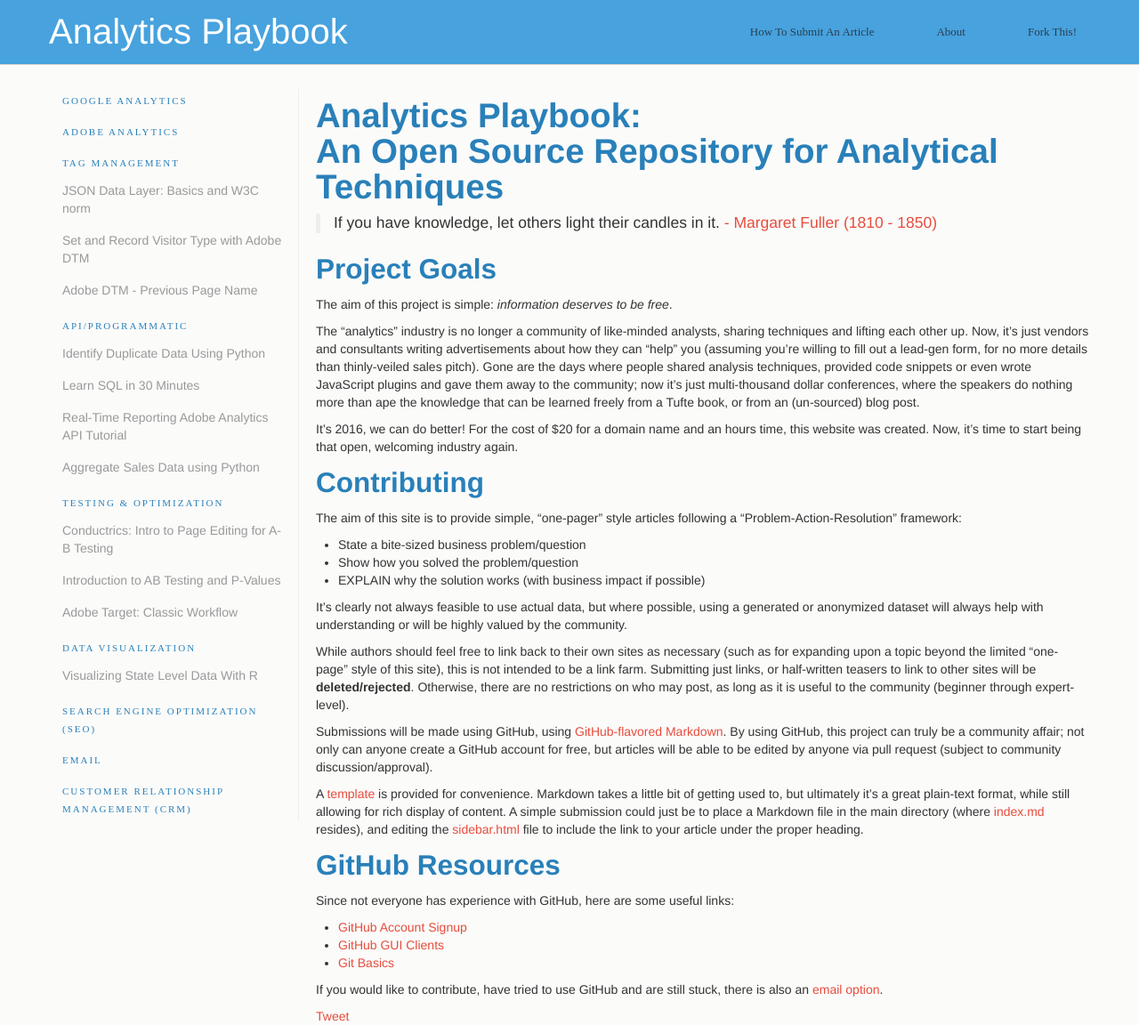
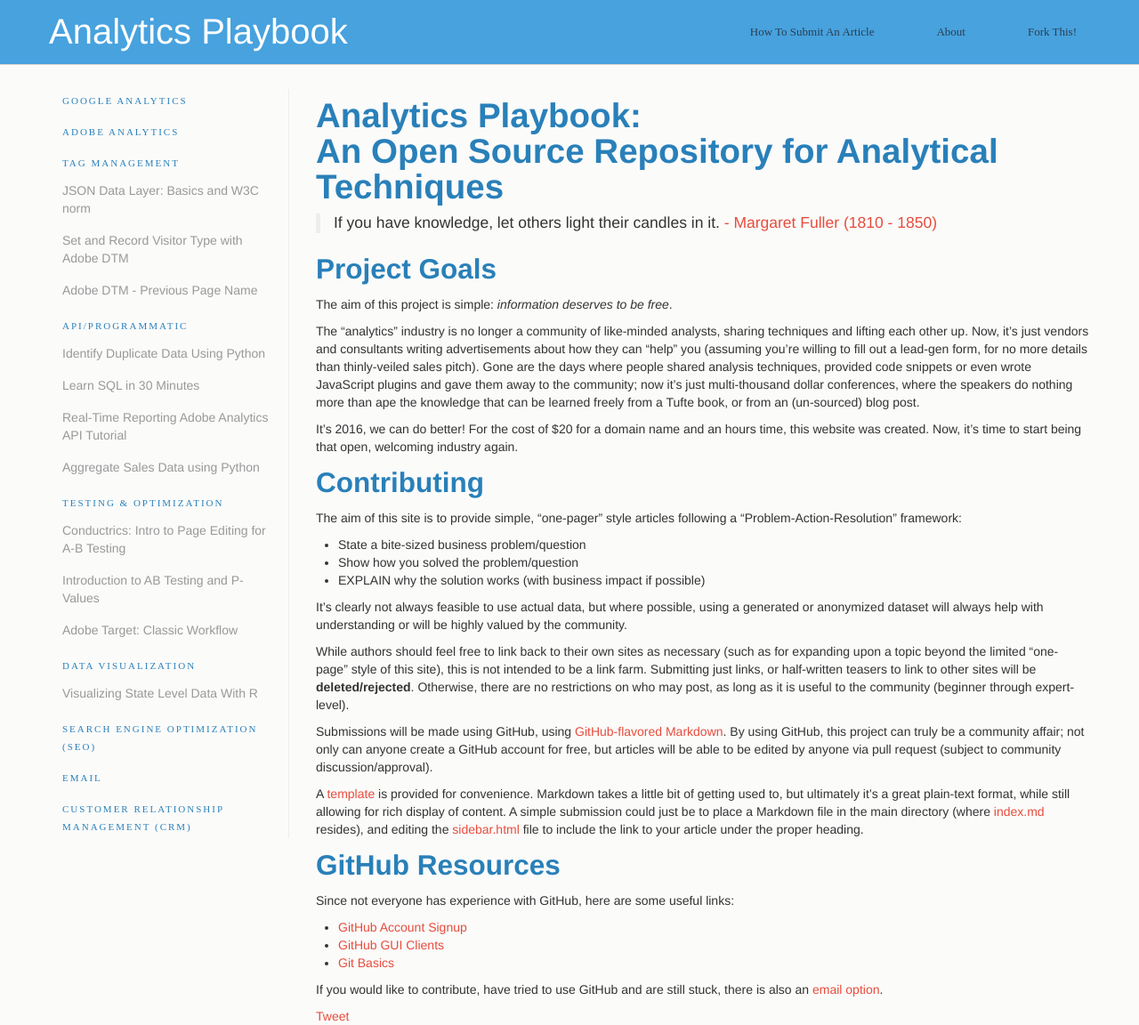
Before and after one commit to analyticsplaybook/analyticsplaybook.github.io, a Jekyll site: the page built from index.md, in a window 1280 px wide and 1152 px high. Shown: the whole window at 89% size. Built offline with Jekyll 4.4.1, drawn with Linux system fonts in a browser that asks for light colours; nearby versions of some CDN libraries; some web fonts are replaced; comment, search, counter and statistics services are not loaded.

Commit message:
Update menu width
There was a problem with menu width if viewport width was between 768 and 1199.

```diff
--- a/assets/css/custom.css
+++ b/assets/css/custom.css
@@ -27,8 +27,20 @@
 }
 
 #menu {
-    width: 250px;
-    overflow-y: auto;
+  overflow-y: auto;
+  width: auto;
+}
+
+@media (min-width: 1200px) {
+  #menu {
+    width: initial;
+  }
+}
+
+@media (max-width: 979px) and (min-width: 768px) {
+  #menu {
+    width: initial;
+  }
 }
 
 .affix {
```
